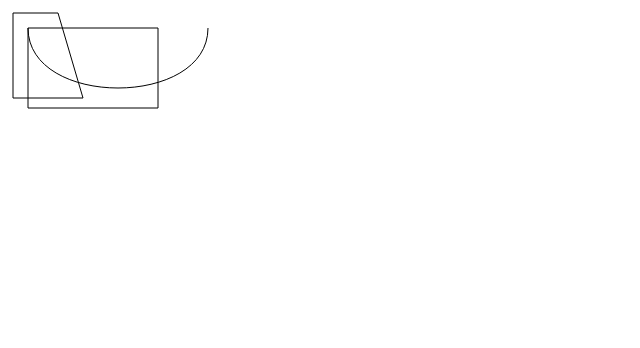
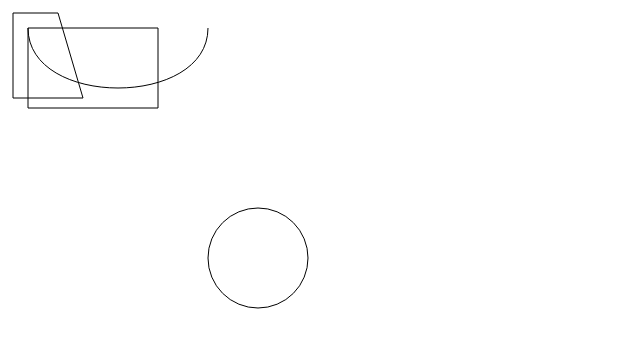
Before and after one commit to imdoroshenko/OCP, a plain HTML site: page index.html in a window 1280 px wide. Shown: the whole page, without its empty margins (0-640 px from the left). Drawn offline with Linux system fonts and the light colour scheme.

Commit message:
OCP refactor

```diff
--- a/index.html
+++ b/index.html
@@ -2,6 +2,11 @@
 <html>
 <head>
     <title></title>
+    <script src="js/render-rules/polygon-rule.js"></script>
+    <script src="js/render-rules/cubic-bezier-rule.js"></script>
+    <script src="js/render-rules/rectangle-rule.js"></script>
+    <script src="js/render-rules/circle-rule.js"></script>
+    <script src="js/shape-renderer.js"></script>
     <script src="js/graphical-application.js"></script>
     <script src="js/shape.js"></script>
     <script src="js/test.js"></script>
--- a/js/graphical-application.js
+++ b/js/graphical-application.js
@@ -1,42 +1,13 @@
 var GraphicalApplication = function(){
-    this.ctx = null;
+    this.shapeRenderer = null;
 
-    this.setContext = function(ctx){
-        this.ctx = ctx;
+    this.setShapeRenderer = function(shapeRenderer){
+        this.shapeRenderer = shapeRenderer;
         return this;
     };
 
     this.renderShapes = function(shapesCollection){
-        shapesCollection.forEach(function(shape){
-            switch (shape.type){
-                case 'rectangle':
-                    this.ctx.beginPath();
-                    this.ctx.rect(
-                        shape.path[0].x,
-                        shape.path[0].y,
-                        shape.path[1].x - shape.path[0].x,
-                        shape.path[1].y - shape.path[0].y);
-                    this.ctx.stroke();
-                    break;
-                case 'cubic_bezier':
-                    this.ctx.beginPath();
-                    this.ctx.moveTo(shape.path[0].x,shape.path[0].y);
-                    this.ctx.bezierCurveTo(
-                        shape.path[1].x, shape.path[1].y,
-                        shape.path[2].x, shape.path[2].y,
-                        shape.path[3].x, shape.path[3].y);
-                    this.ctx.stroke();
-                    break;
-                default:
-                    this.ctx.beginPath();
-                    this.ctx.moveTo(shape.path[0].x, shape.path[0].y);
-                    for(var i = 1, ln = shape.path.length; i < ln; i++){
-                        this.ctx.lineTo(shape.path[i].x, shape.path[i].y);
-                    }
-                    this.ctx.closePath();
-                    this.ctx.stroke();
-            }
-        }.bind(this));
+        shapesCollection.forEach(this.shapeRenderer.render.bind(this.shapeRenderer));
         return this;
     };
 };
--- /dev/null
+++ b/js/render-rules/circle-rule.js
@@ -0,0 +1,14 @@
+var CircleRenderRule = function(){
+    this.type = 'circle';
+    this.render = function(shape, ctx){
+        var x0 = shape.path[0].x, x1 = shape.path[1].x, y0 = shape.path[0].y, y1 = shape.path[1].y;
+        var r = Math.pow( Math.pow(y1 - y0, 2) + Math.pow(x1 - x0, 2), 0.5);
+        ctx.beginPath();
+        ctx.arc(x0, y0, r, 0, 2*Math.PI);
+        ctx.stroke();
+        return this;
+    };
+    this.match = function(shape){
+        return this.type === shape.type;
+    };
+};
--- /dev/null
+++ b/js/render-rules/cubic-bezier-rule.js
@@ -0,0 +1,16 @@
+var CubicBezierRenderRule = function(){
+    this.type = 'cubic_bezier';
+    this.render = function(shape, ctx){
+        ctx.beginPath();
+        ctx.moveTo(shape.path[0].x,shape.path[0].y);
+        ctx.bezierCurveTo(
+            shape.path[1].x, shape.path[1].y,
+            shape.path[2].x, shape.path[2].y,
+            shape.path[3].x, shape.path[3].y);
+        ctx.stroke();
+        return this;
+    };
+    this.match = function(shape){
+        return this.type === shape.type;
+    };
+};
--- /dev/null
+++ b/js/render-rules/polygon-rule.js
@@ -0,0 +1,16 @@
+var PolygonRenderRule = function(){
+    this.type = 'polygon';
+    this.render = function(shape, ctx){
+        ctx.beginPath();
+        ctx.moveTo(shape.path[0].x, shape.path[0].y);
+        for(var i = 1, ln = shape.path.length; i < ln; i++){
+            ctx.lineTo(shape.path[i].x, shape.path[i].y);
+        }
+        ctx.closePath();
+        ctx.stroke();
+        return this;
+    };
+    this.match = function(shape){
+        return this.type === shape.type;
+    };
+};
--- /dev/null
+++ b/js/render-rules/rectangle-rule.js
@@ -0,0 +1,16 @@
+var RectangleRenderRule = function(){
+    this.type = 'rectangle';
+    this.render = function(shape, ctx){
+        ctx.beginPath();
+        ctx.rect(
+            shape.path[0].x,
+            shape.path[0].y,
+            shape.path[1].x - shape.path[0].x,
+            shape.path[1].y - shape.path[0].y);
+        ctx.stroke();
+        return this;
+    };
+    this.match = function(shape){
+        return this.type === shape.type;
+    };
+};
--- /dev/null
+++ b/js/shape-renderer.js
@@ -0,0 +1,22 @@
+var ShapeRenderer = function(){
+    this.renderRules = [];
+    this.ctx = null;
+
+    this.setRenderRules = function(rules){
+        rules.forEach(function(rule){
+            this.renderRules.push(new rule);
+        }.bind(this));
+        return this;
+    };
+
+    this.setContext = function(ctx){
+        this.ctx = ctx;
+        return this;
+    };
+
+    this.render = function(shape){
+        return this.renderRules.some(function(rule){
+            return rule.match(shape) && rule.render(shape, this.ctx);
+        }.bind(this));
+    };
+};
--- a/js/test.js
+++ b/js/test.js
@@ -6,12 +6,22 @@ window.addEventListener('load', function(){
 
     var shapesCollection = [
         new Shape('rectangle', [{ x : 20 , y : 20}, { x : 150, y : 100}]),
-        new Shape('custom', [{ x : 5 , y : 5}, { x : 50, y : 5}, { x : 75, y : 90}, { x : 5, y : 90}]),
+        new Shape('polygon', [{ x : 5 , y : 5}, { x : 50, y : 5}, { x : 75, y : 90}, { x : 5, y : 90}]),
         new Shape('cubic_bezier', [{ x : 20 , y : 20}, { x : 20, y : 100}, { x : 200, y : 100}, { x : 200, y : 20}]),
+        new Shape('circle', [{ x : 250 , y : 250}, { x : 300, y : 250}]),
     ];
 
+    var shapeRenderer = new ShapeRenderer()
+        .setRenderRules([
+            PolygonRenderRule,
+            CubicBezierRenderRule,
+            RectangleRenderRule,
+            CircleRenderRule
+        ])
+        .setContext(ctx);
+
     new GraphicalApplication()
-        .setContext(ctx)
+        .setShapeRenderer(shapeRenderer)
         .renderShapes(shapesCollection);
 
     document.body.appendChild(canvas);
```
